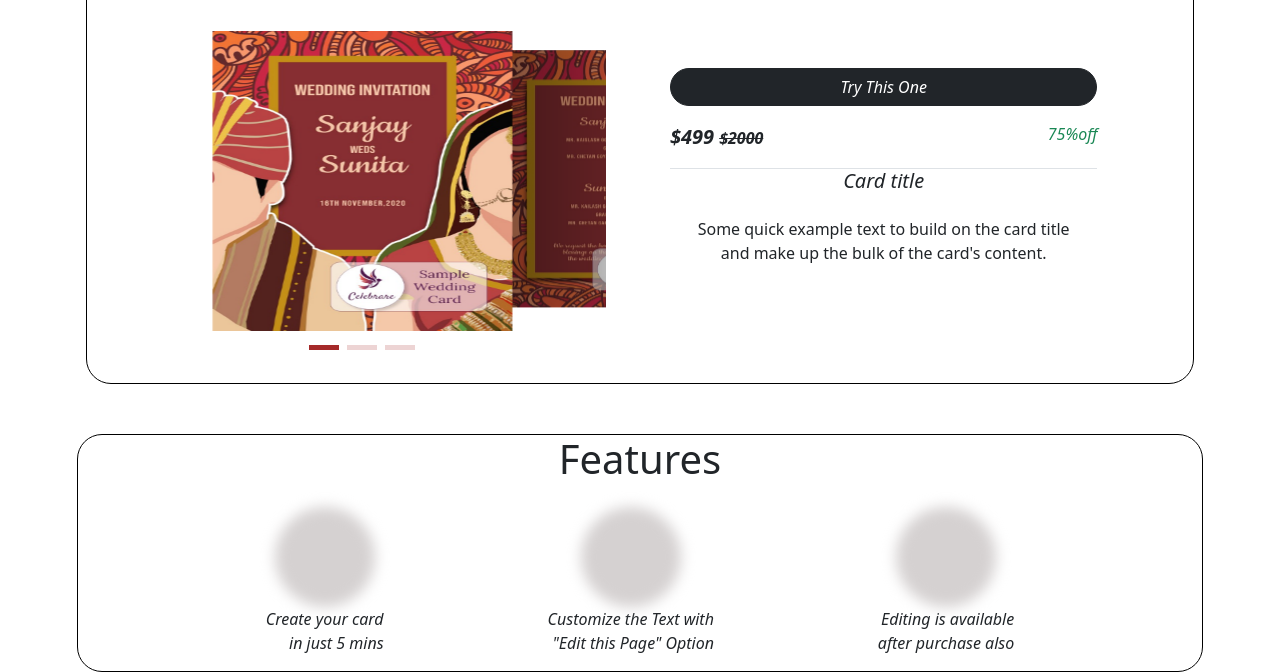
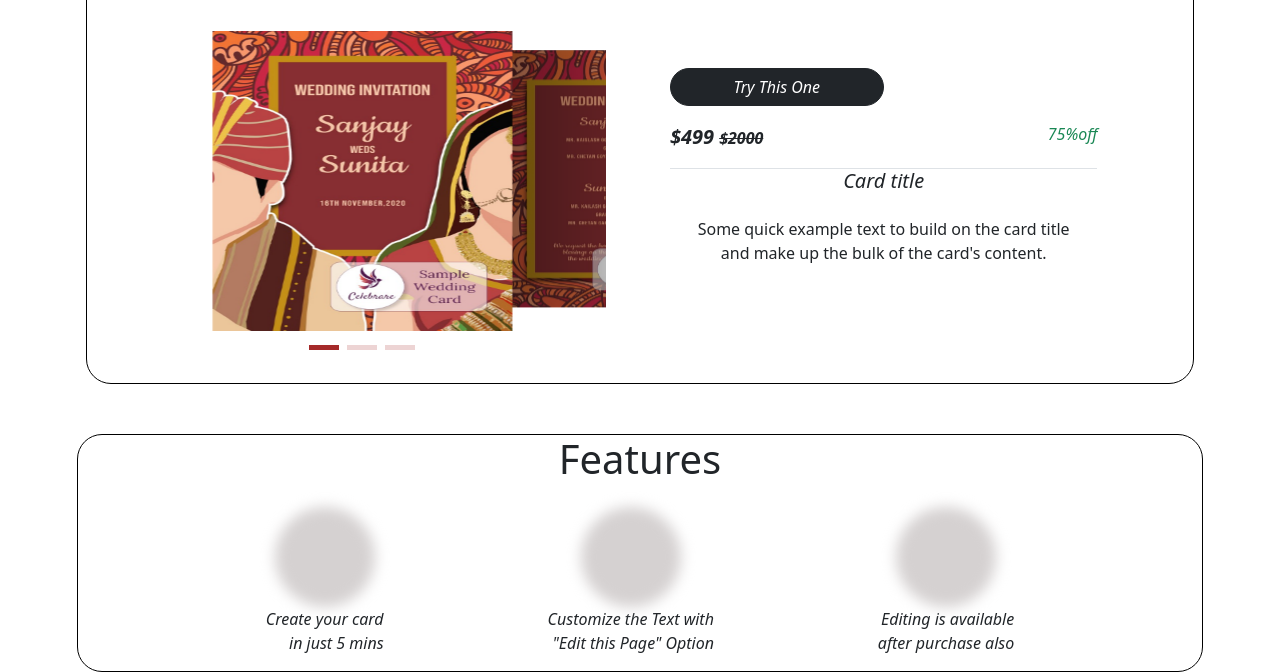
Before and after one commit to sushantagupta007/Assignment1, a plain HTML site: page index.html in a window 1280 px wide. Shown: the part 253-925 px from the top of the page. Drawn offline with nearby package versions, Linux system fonts and the light colour scheme.

Commit message:
button changed

```diff
--- a/CSS/custom.css
+++ b/CSS/custom.css
@@ -78,10 +78,6 @@
   border-radius: 10px;
   border: 1px solid rgb(174, 170, 170);
   background-color: white;
-}
-
-#carouselExampleIndicator {
-  border-radius: 10px !important;
 }
 
 #cardButton {
@@ -180,6 +176,10 @@
   #FeatureDivStyle {
     width: 88%;
   }
+  #cardButton {
+    width: 50%;
+    margin: 1rem 0;
+  }
 }
 
 .swiper-pagination-bullet {
```
